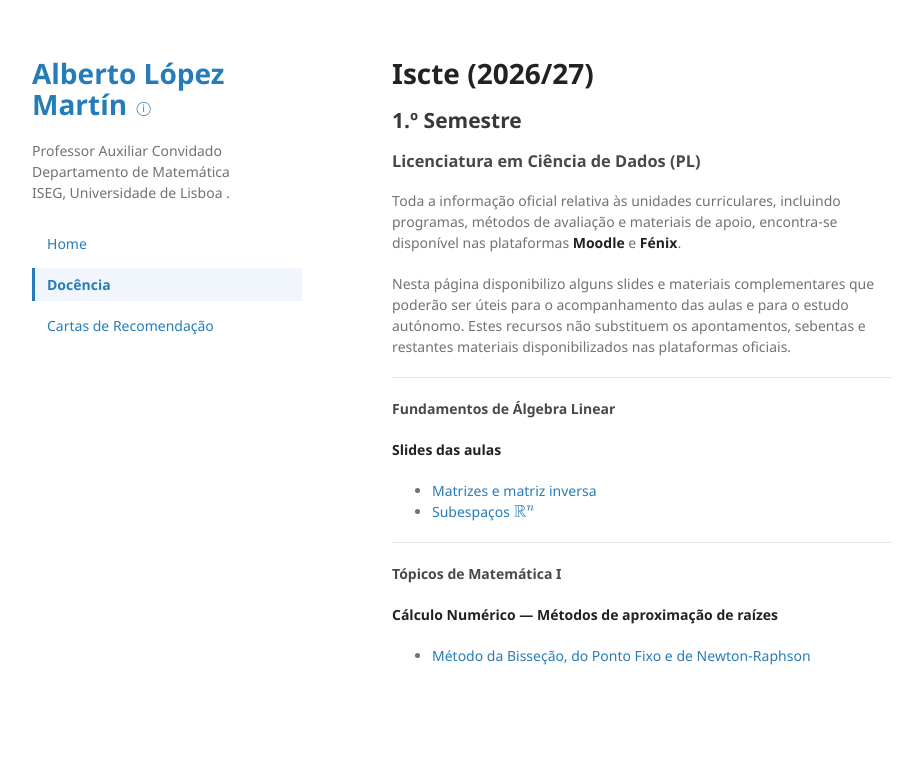
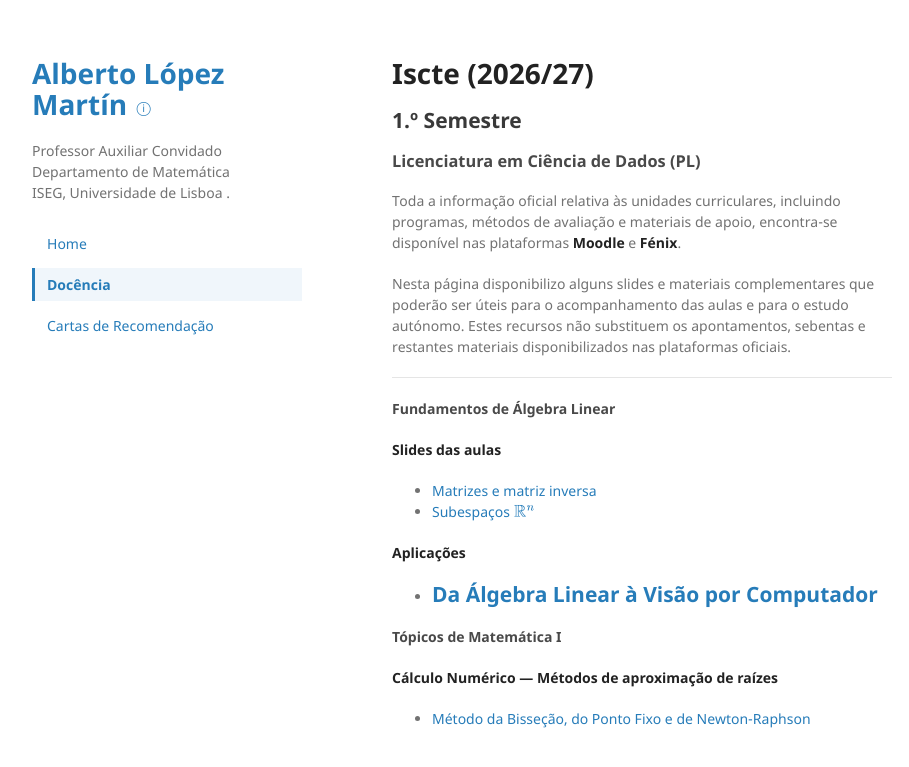
Before and after one commit to alopzmartin/alopzmartin.github.io, a Jekyll site: the page built from teaching/index.md, in a window 1280 px wide. Shown: the top 767 px of the page, without its empty margins (178-1087 px from the left). Built offline with Jekyll 4.4.1, drawn with Linux system fonts in a browser that asks for light colours.

Commit message:
Update index.md

```diff
--- a/teaching/index.md
+++ b/teaching/index.md
@@ -23,6 +23,9 @@ Nesta página disponibilizo alguns slides e materiais complementares que poderã
 - [Matrizes e matriz inversa]({{ '/teaching/slides/fal-tp7-tp8.pdf' | relative_url }})
 - [Subespaços $\mathbb{R}^n$]({{ '/teaching/slides/fal-tp9-tp10.pdf' | relative_url }})
 
+**Aplicações**
+
+- [Da Álgebra Linear à Visão por Computador]({{ '/teaching/visao-computador/' | relative_url }})
 ---
 
 #### Tópicos de Matemática I
```
